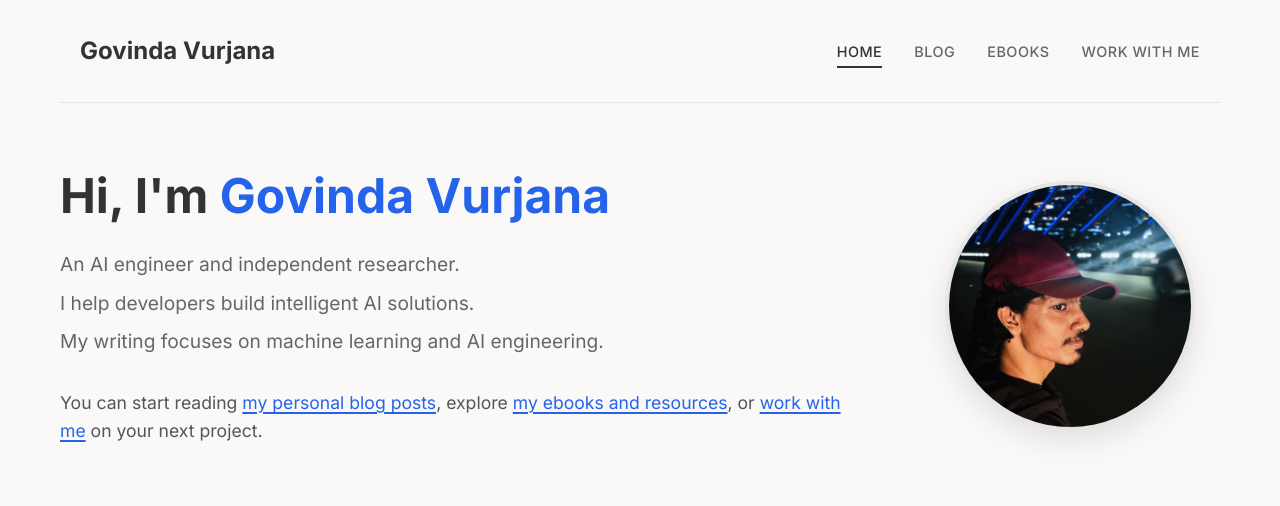
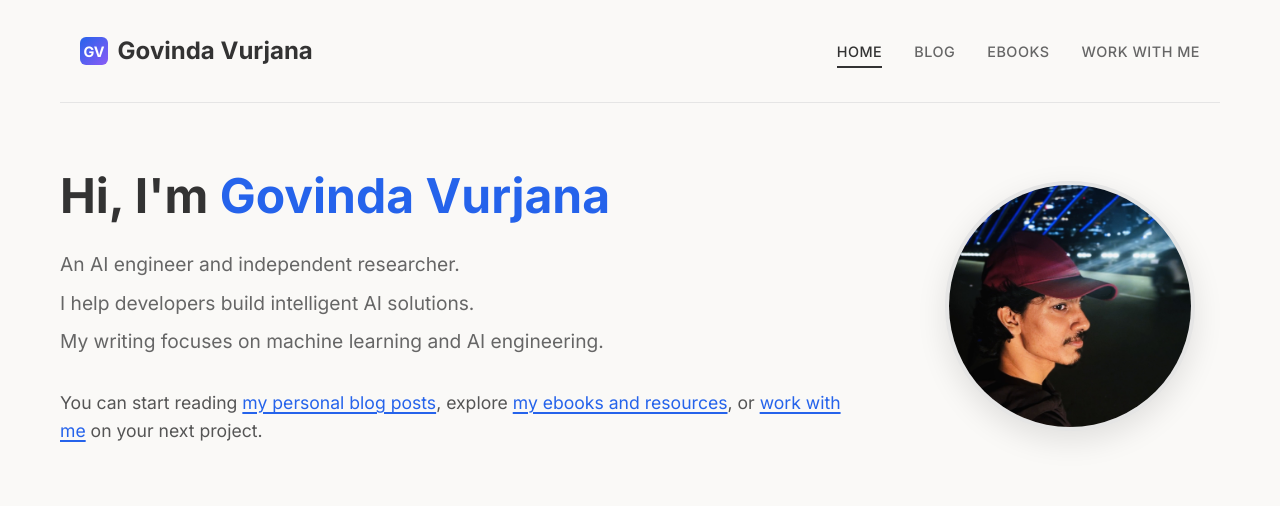
Before and after one commit to GedelaSuryaDev/portfolio, a website: page index.html in a window 1280 px wide. Shown: the top 506 px of the page. Drawn offline with Linux system fonts and the light colour scheme.

```diff
--- a/index.html
+++ b/index.html
@@ -3,7 +3,29 @@
 <head>
     <meta charset="UTF-8">
     <meta name="viewport" content="width=device-width, initial-scale=1.0">
-    <title>Your Name - AI Engineer</title>
+    <title>Govinda Vurjana — AI Engineer</title>
+    <meta name="description" content="Govinda Vurjana – AI Engineer and independent researcher. Blogs, resources, and ways to work together on AI projects.">
+    <meta name="theme-color" content="#2563eb">
+
+    <!-- Open Graph -->
+    <meta property="og:type" content="website">
+    <meta property="og:title" content="Govinda Vurjana — AI Engineer">
+    <meta property="og:description" content="AI Engineer and independent researcher. Explore blogs, resources, and work with me.">
+    <meta property="og:url" content="https://your-domain-or-github-pages-url">
+    <meta property="og:image" content="IMG_3677.JPG">
+
+    <!-- Twitter -->
+    <meta name="twitter:card" content="summary_large_image">
+    <meta name="twitter:title" content="Govinda Vurjana — AI Engineer">
+    <meta name="twitter:description" content="AI Engineer and independent researcher. Explore blogs, resources, and work with me.">
+    <meta name="twitter:image" content="IMG_3677.JPG">
+
+    <!-- Icons -->
+    <link rel="icon" type="image/svg+xml" href="favicon.svg">
+    <link rel="icon" type="image/png" href="favicon.png">
+    <link rel="apple-touch-icon" href="favicon.png">
+    <link rel="canonical" href="https://your-domain-or-github-pages-url">
+
     <link rel="stylesheet" href="styles.css">
     <link href="https://fonts.googleapis.com/css2?family=Inter:wght@300;400;500;600;700&display=swap" rel="stylesheet">
 </head>
@@ -12,7 +34,7 @@
         <!-- Header -->
         <header class="header">
             <div class="nav-container">
-                <h1 class="logo">Govinda Vurjana</h1>
+                <h1 class="logo"><span class="logo-icon">GV</span>Govinda Vurjana</h1>
                 <nav class="nav">
                     <a href="#home" class="nav-link active">HOME</a>
                     <a href="#blog" class="nav-link">BLOG</a>
--- a/styles.css
+++ b/styles.css
@@ -43,6 +43,22 @@
     font-weight: 700;
     color: #333;
     text-decoration: none;
+    display: flex;
+    align-items: center;
+    gap: 0.6rem;
+}
+
+.logo-icon {
+    width: 28px;
+    height: 28px;
+    border-radius: 6px;
+    background: linear-gradient(135deg, #2563eb 0%, #8b5cf6 100%);
+    display: inline-flex;
+    align-items: center;
+    justify-content: center;
+    color: white;
+    font-weight: 700;
+    font-size: 0.9rem;
 }
 
 .nav {
```
Also changed, not shown: favicon.png (added), favicon.svg (added), 2 other files.
